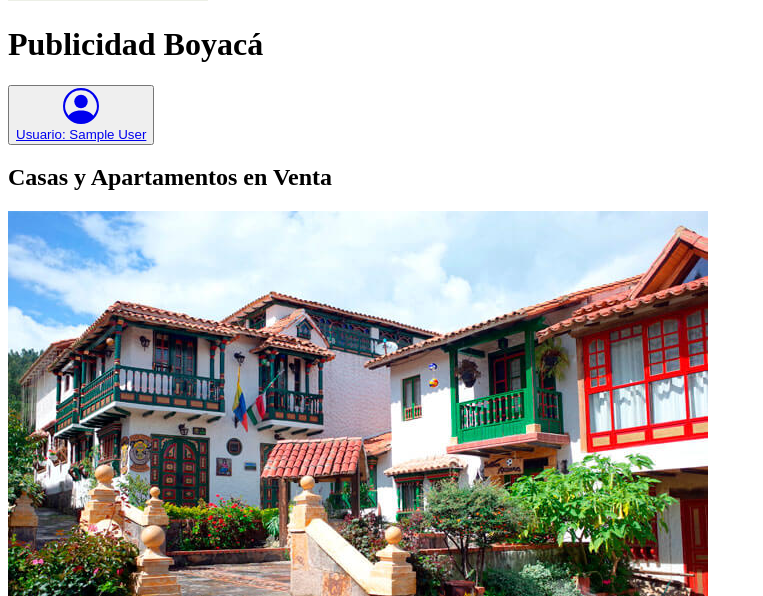
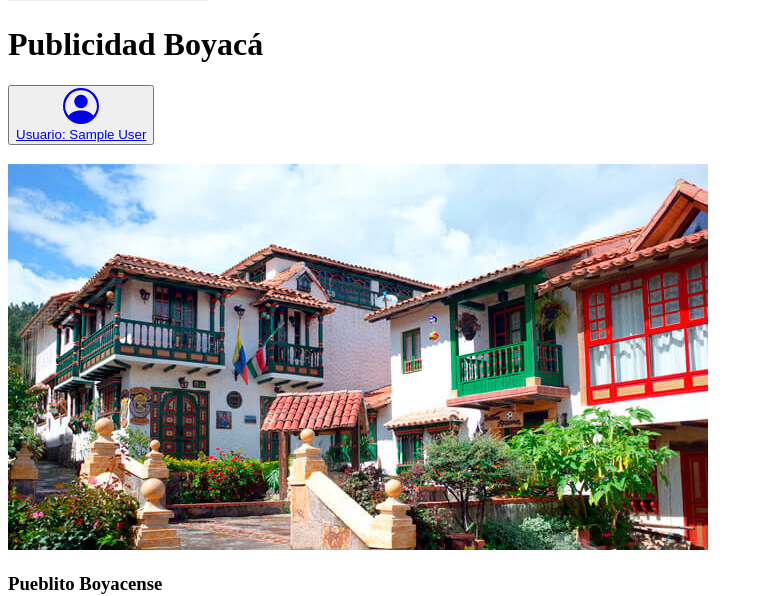
Before and after one commit to Julian7Castillo/Sitio-web---Hackaton, a PHP site: template Vista/lugaresturisticos.php in a window 1280 px wide. Shown: the part 220-816 px from the top of the page, without its empty margins (0-763 px from the left). Run offline with PHP 8.4, Linux system fonts and the light colour scheme; the template is opened without the code that fills it, so the values that code supplies are empty; the visitor is signed in with stand-in values (Sample User, id 1).

Commit message:
Ajuste de labels

```diff
--- a/Vista/lugaresturisticos.php
+++ b/Vista/lugaresturisticos.php
@@ -1,6 +1,6 @@
 <!--main o contenido principal-->
         <main class="contenedor">
-            <h2 class="seccion centrar-texto fw-300">Casas y Apartamentos en Venta </h2>
+            <h2 class="seccion centrar-texto fw-300"> </h2>
 
             <!--Contenedor de los anuncios-->
             <div class="contenedor-anuncios">
```
